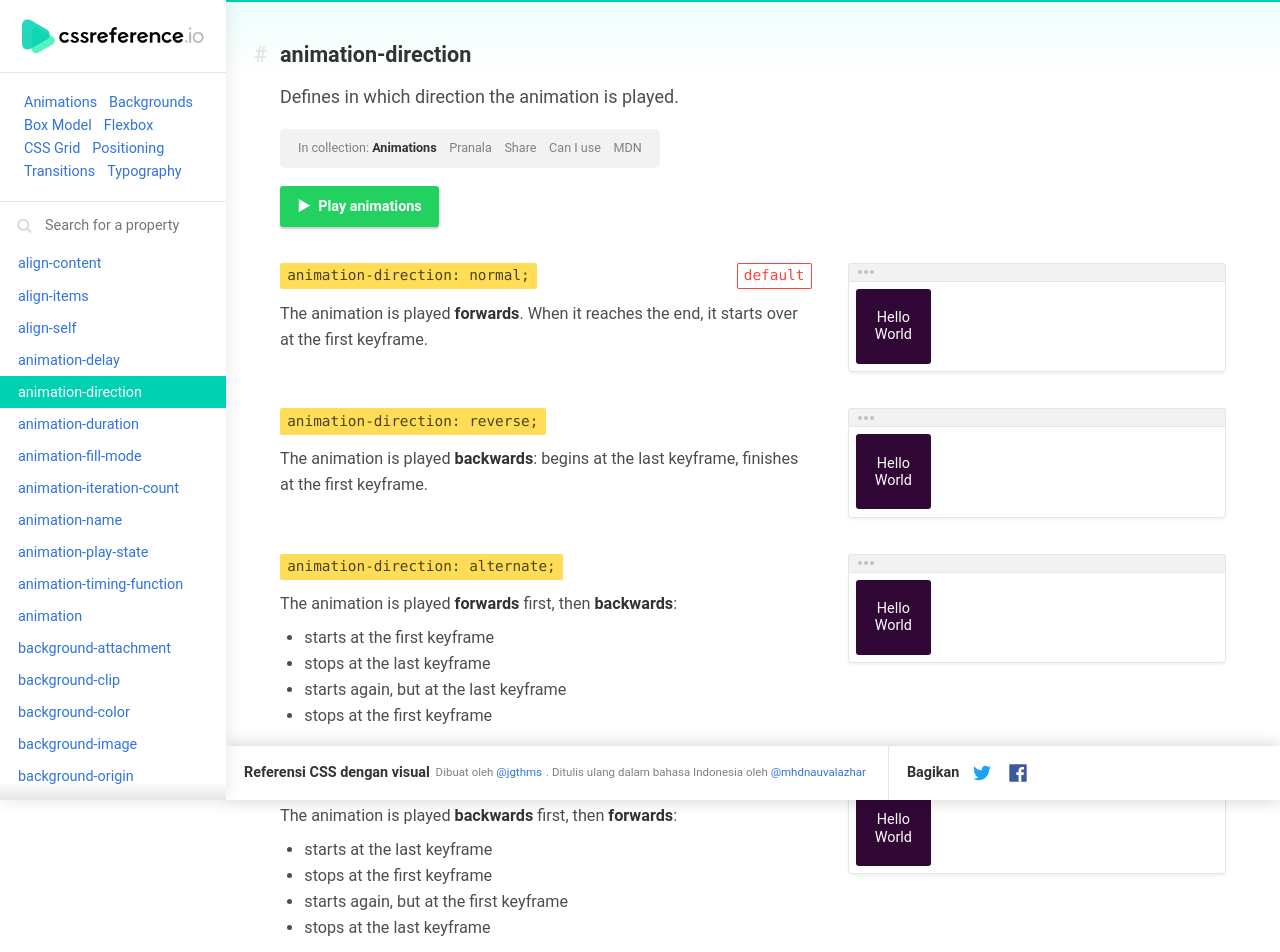
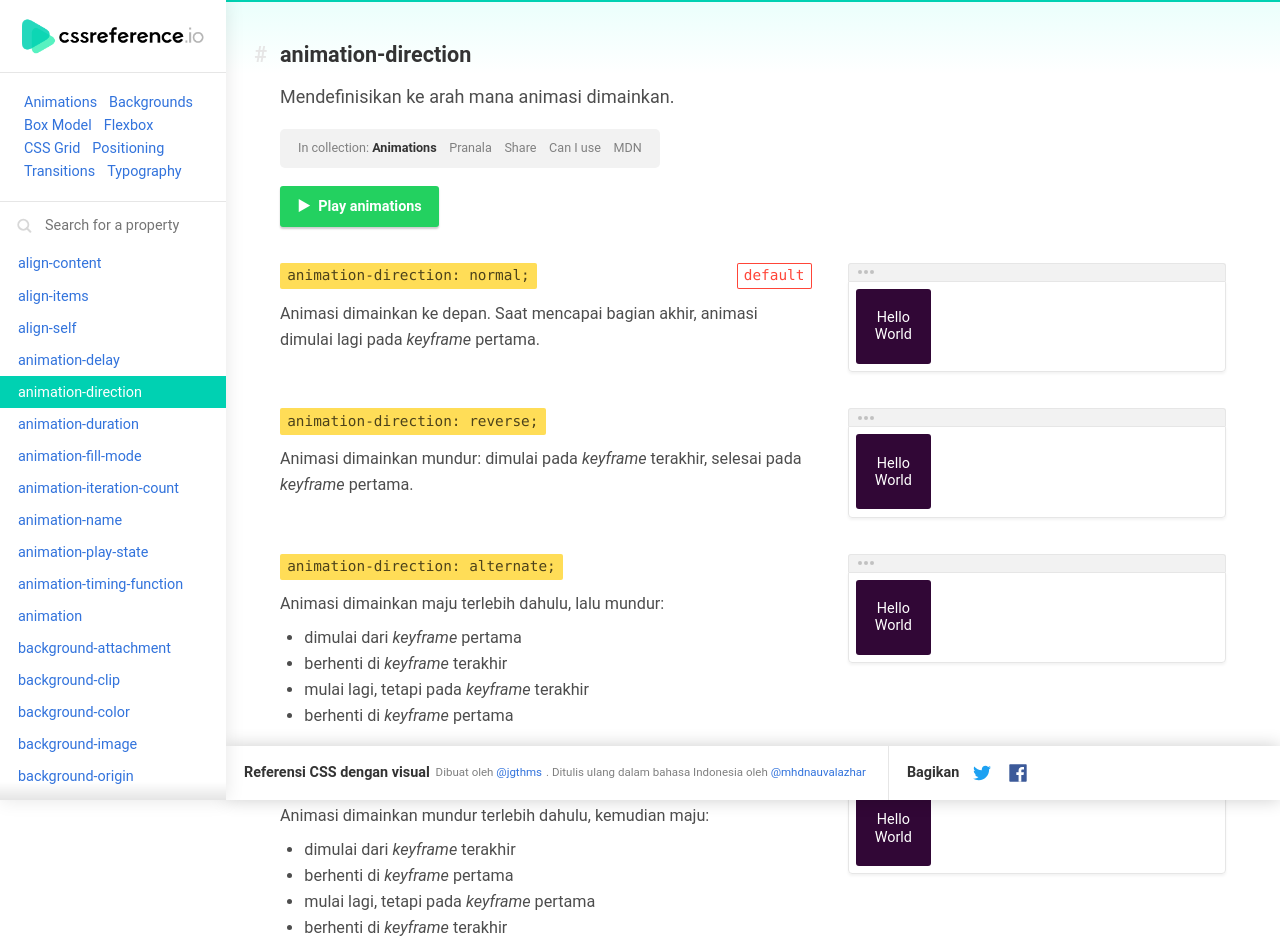
Before and after one commit to nauvalazhar/referensi-css, a Next.js app: page /property/animation-direction in a window 1280 px wide. Shown: the top 952 px of the page. Built offline with nearby package versions, Linux system fonts and the light colour scheme.

Commit message:
[Add] - animation-direction bahasa Indonesia

```diff
--- a/pages/property/animation-direction.js
+++ b/pages/property/animation-direction.js
@@ -15,7 +15,7 @@ const AnimationDirection = () => (
       property="animation-direction"
       mdn="https://developer.mozilla.org/en/docs/Web/CSS/animation-direction"
       description=<React.Fragment>
-        <p>Defines in which direction the animation is played.</p>
+        <p>Mendefinisikan ke arah mana animasi dimainkan.</p>
       </React.Fragment>
       animation={true}
     >
@@ -25,8 +25,8 @@ const AnimationDirection = () => (
           declaration={`animation-direction: normal;`}
         >
           <p>
-            The animation is played <strong>forwards</strong>. When it reaches
-            the end, it starts over at the first keyframe.
+            Animasi dimainkan ke depan. Saat mencapai bagian akhir, animasi dimulai lagi{" "}
+            pada <i>keyframe</i> pertama.
           </p>
         </SectionExample.Property>
 
@@ -45,8 +45,8 @@ const AnimationDirection = () => (
       <SectionExample>
         <SectionExample.Property declaration={`animation-direction: reverse;`}>
           <p>
-            The animation is played <strong>backwards</strong>: begins at the
-            last keyframe, finishes at the first keyframe.
+            Animasi dimainkan mundur: dimulai pada <i>keyframe</i> terakhir, selesai pada <i>keyframe</i>{" "}
+            pertama.
           </p>
         </SectionExample.Property>
 
@@ -67,14 +67,13 @@ const AnimationDirection = () => (
           declaration={`animation-direction: alternate;`}
         >
           <p>
-            The animation is played <strong>forwards</strong> first, then{" "}
-            <strong>backwards</strong>:
+            Animasi dimainkan maju terlebih dahulu, lalu mundur:
           </p>
           <ul>
-            <li>starts at the first keyframe</li>
-            <li>stops at the last keyframe</li>
-            <li>starts again, but at the last keyframe</li>
-            <li>stops at the first keyframe</li>
+            <li>dimulai dari <i>keyframe</i> pertama</li>
+            <li>berhenti di <i>keyframe</i> terakhir</li>
+            <li>mulai lagi, tetapi pada <i>keyframe</i> terakhir</li>
+            <li>berhenti di <i>keyframe</i> pertama</li>
           </ul>
         </SectionExample.Property>
 
@@ -95,14 +94,13 @@ const AnimationDirection = () => (
           declaration={`animation-direction: alternate-reverse;`}
         >
           <p>
-            The animation is played <strong>backwards</strong> first, then{" "}
-            <strong>forwards</strong>:
+            Animasi dimainkan mundur terlebih dahulu, kemudian maju:
           </p>
           <ul>
-            <li>starts at the last keyframe</li>
-            <li>stops at the first keyframe</li>
-            <li>starts again, but at the first keyframe</li>
-            <li>stops at the last keyframe</li>
+            <li>dimulai dari <i>keyframe</i> terakhir</li>
+            <li>berhenti di <i>keyframe</i> pertama</li>
+            <li>mulai lagi, tetapi pada <i>keyframe</i> pertama</li>
+            <li>berhenti di <i>keyframe</i> terakhir</li>
           </ul>
         </SectionExample.Property>
 
```
Also changed, not shown: 1 other file (tests, documents, lock files or other folders).
